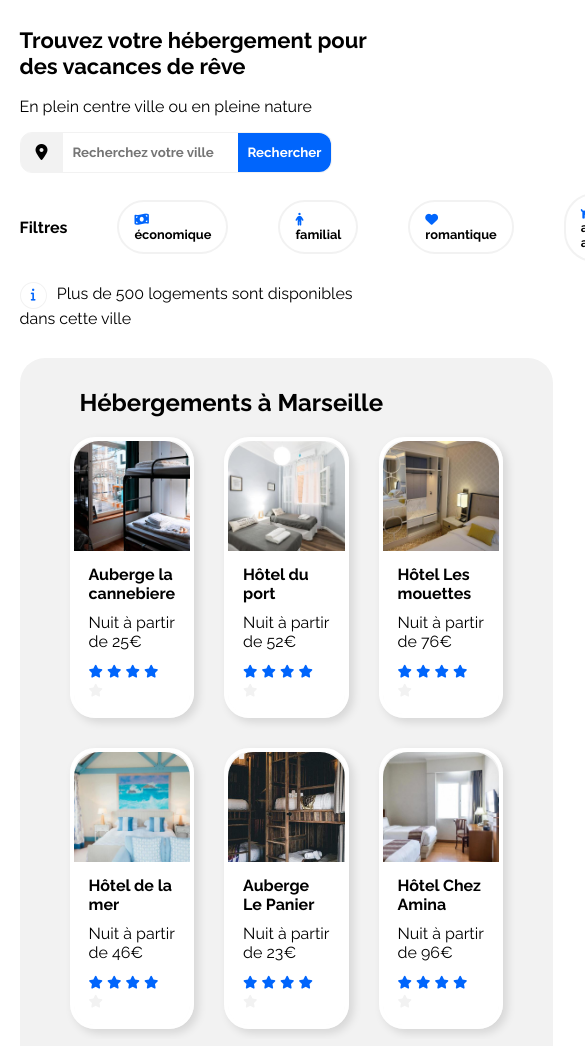
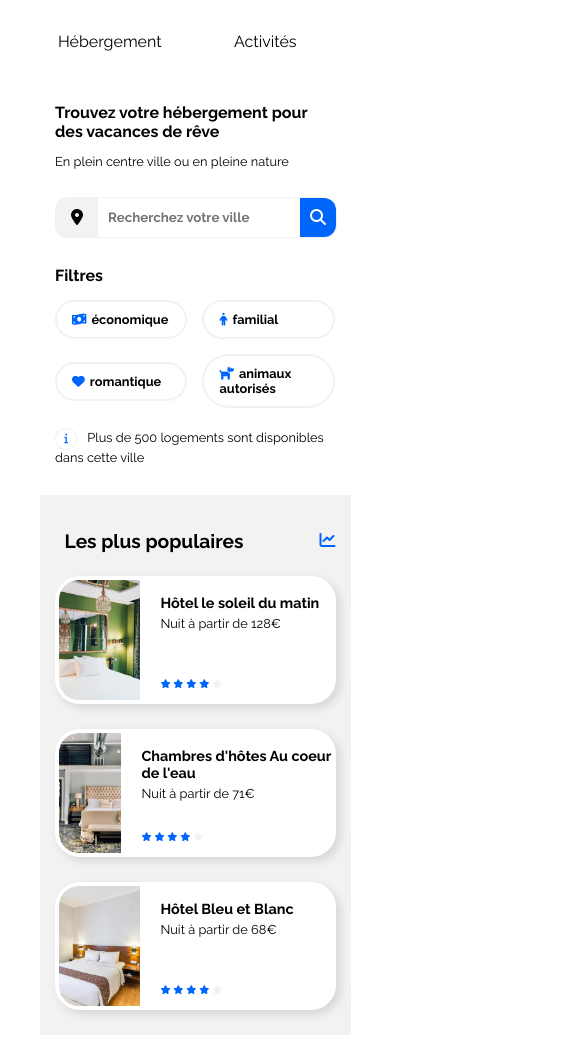
Before and after one commit to HuguesCtrl/Booki, a plain HTML site: page index.html in a window 390 px wide. Shown: the part 67-1113 px from the top of the page, 585 px wide, since content can reach past the window. Drawn offline with Linux system fonts and the light colour scheme.

Commit message:
Fin du responsive

```diff
--- a/css/style.css
+++ b/css/style.css
@@ -24,7 +24,11 @@ body {
     max-width: 1440px;
     margin: 0 auto;
     font-size: 1em;
-    /* padding: 0; */
+    padding: 0 20px;
+}
+
+img {
+    max-width: 100%;
 }
 
 /* Fin des reglages de bases ***************************************/
@@ -418,6 +422,7 @@ footer a {
 
 /* Fin du footer *********************************************************/
 /* Fin de la partie desktop *****************************************************************/
+/* Debut de la partie tablette ************************************/
 
 @media screen and (max-width: 992px) {
     body {
@@ -497,3 +502,176 @@ footer a {
         column-gap: 70px;
     }
 }
+
+/* Fin de la partie tablette ************************************************/
+/* Debut de la partie mobile ******************************************************/
+@media screen and (max-width: 768px) {
+
+
+    * {
+        transform: none !important;
+    }
+
+    header {
+        flex-direction: column;
+        width: 100%;
+
+    }
+
+    header nav {
+        width: 100%;
+        display: flex;
+        justify-content: center;
+    }
+
+    header ul {
+        padding-left: 0;
+        width: 100%;
+    }
+
+    header ul li {
+        width: 100%;
+        display: flex;
+        align-items: center;
+        justify-content: center;
+    }
+
+    header ul li {
+        border-top: 0;
+        border-bottom: 2px solid transparent;
+    }
+
+    header ul li:hover {
+        border-bottom: 2px solid var(--color1);
+    }
+
+    header ul li a:hover {
+        border: none;
+    }
+
+    .filter-search {
+        max-width: 90%;
+        margin: auto;
+    }
+
+    .filter-search h1 {
+        font-size: 1em;
+    }
+
+    .filter-search p {
+        font-size: 0.8em;
+    }
+
+    .filter {
+        display: grid;
+        grid-template-columns: repeat(2, 1fr);
+        gap: 15px;
+        margin-top: 0;
+
+    }
+
+    .filter h2 {
+        flex-basis: 100%;
+        margin-bottom: 0;
+        grid-column: span 2;
+    }
+
+    .search {
+        margin: 15px 0;
+        width: 100%;
+    }
+
+    .search>input[type='text'] {
+        flex-grow: 1;
+    }
+
+    .magnify-icon {
+        display: inline;
+    }
+
+    input[type='submit'] {
+        display: none;
+    }
+
+    .top-hotel {
+        padding: 20px;
+        background-color: transparent;
+        width: 100%;
+        margin: auto;
+        box-sizing: border-box;
+    }
+
+    .top-hotel h2 {
+        margin-left: 20px;
+        font-size: 1.2em;
+    }
+
+    .card {
+        font-size: 0.9em;
+    }
+
+    .grid-container {
+        grid-template-columns: 1fr;
+        padding: 10px;
+    }
+
+    .grid-container>img {
+        width: 100%;
+        height: 150px;
+    }
+
+    .title-bottom-hotel {
+        display: none;
+    }
+
+    .popular {
+        border-radius: 0;
+        order: -1;
+        padding: 15px;
+        width: 100%;
+        box-sizing: border-box;
+    }
+
+    .popular-title h3 {
+        font-size: 1.2em;
+        margin-left: 10px;
+    }
+
+    .popular-flex {
+        flex-direction: column;
+        gap: 15px;
+    }
+
+    .card-horizontal-img img {
+        width: 250px;
+        /* height: auto; */
+
+    }
+
+    .list-activity {
+        width: 90%;
+        margin: auto;
+    }
+
+    .list-activity h2 {
+        font-size: 1.2em;
+    }
+
+    .grid-activity {
+        display: grid;
+        grid-template-columns: 1fr;
+        gap: 20px;
+    }
+
+    .card-vertical-img img {
+        height: 150px;
+    }
+
+    footer {
+        flex-direction: column;
+        gap: 30px;
+        font-size: 0.9em;
+    }
+
+
+}
```
Also changed, not shown: index.html (+35 -29 lines).
